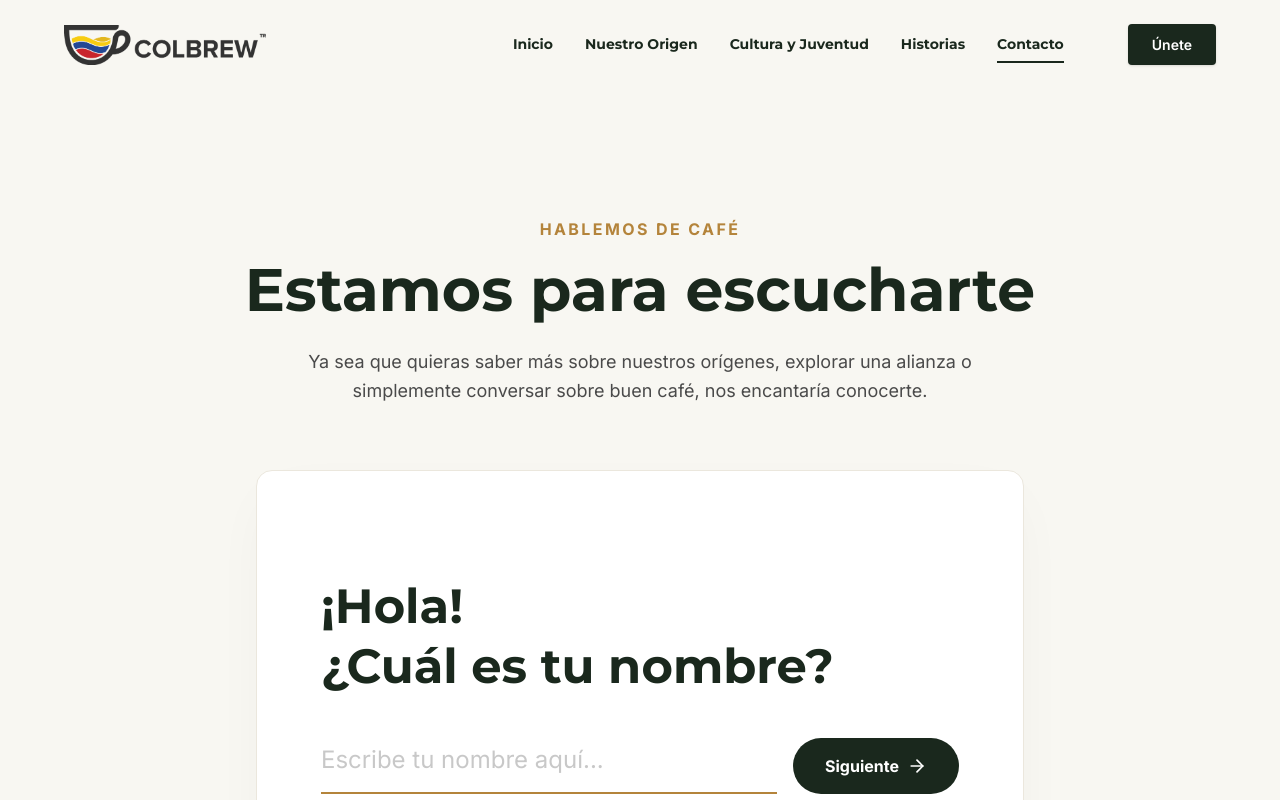
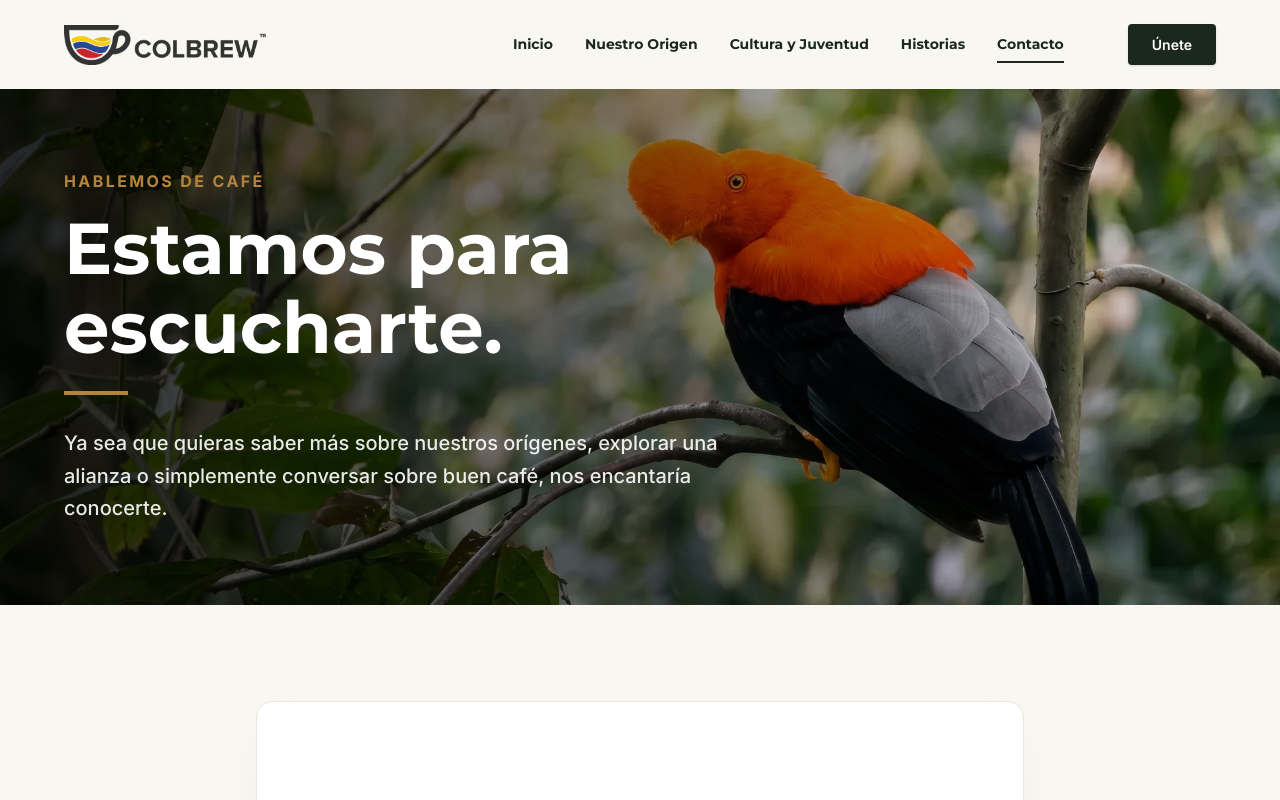
Before and after one commit to jorgegdi25/colbrew.coffee, a Next.js app: page /contacto in a window 1280 px wide. Shown: the top 800 px of the page. Built offline with nearby package versions, Linux system fonts and the light colour scheme.

Commit message:
style: add hero section to contact page

```diff
--- a/src/app/contacto/page.tsx
+++ b/src/app/contacto/page.tsx
@@ -2,6 +2,7 @@ import { TopNavBar } from "@/components/TopNavBar";
 import { Footer } from "@/components/Footer";
 import { ConversationalForm } from "@/components/ConversationalForm";
 import { Reveal } from "@/components/Reveal";
+import Image from "next/image";
 import { Metadata } from "next";
 
 export const metadata: Metadata = {
@@ -14,28 +15,42 @@ export default function ContactoPage() {
     <div className="bg-[#F8F7F2] min-h-screen font-inter text-[#4a4a4a] flex flex-col">
       <TopNavBar />
 
-      <main className="flex-grow pt-32 pb-24 px-6 md:px-16 flex items-center justify-center">
-        <div className="w-full max-w-[1400px] mx-auto">
-
-          <div className="text-center mb-16">
+      <main className="flex-grow">
+        {/* HERO SECTION */}
+        <section className="relative w-full min-h-[500px] flex items-center">
+          <div className="absolute inset-0">
+             <Image src="/brand-2.webp" alt="Contacto COLBREW" fill className="object-cover" />
+             <div className="absolute inset-0 bg-gradient-to-r from-black/80 via-black/50 to-transparent"></div>
+          </div>
+          <div className="relative z-10 max-w-[1400px] mx-auto px-6 md:px-16 w-full py-20">
+            <div className="max-w-2xl">
               <Reveal>
                 <p className="font-inter text-[#b4843b] text-sm md:text-base tracking-[0.15em] uppercase font-bold mb-4">
                   Hablemos de café
                 </p>
-              <h1 className="font-montserrat text-4xl md:text-5xl lg:text-6xl font-bold text-[#1a281d] leading-[1.1] mb-6">
-                Estamos para escucharte
+                <h1 className="font-montserrat text-[48px] md:text-[72px] font-bold text-white leading-[1.1] mb-6">
+                  Estamos para <br /> escucharte.
                 </h1>
-              <p className="font-inter text-lg text-[#4a4a4a] leading-relaxed max-w-2xl mx-auto">
+                <div className="w-16 h-1 bg-[#b4843b] mb-8"></div>
+                <p className="font-inter text-[16px] md:text-[20px] text-white/90 leading-relaxed font-medium">
                   Ya sea que quieras saber más sobre nuestros orígenes, explorar una alianza o simplemente conversar sobre buen café, nos encantaría conocerte.
                 </p>
               </Reveal>
             </div>
+          </div>
+        </section>
+
+        {/* FORM SECTION */}
+        <section className="py-24">
+          <div className="max-w-[1400px] mx-auto px-6 md:px-16">
+
 
           <Reveal delay={0.2}>
             <ConversationalForm />
           </Reveal>
 
           </div>
+        </section>
       </main>
 
       <Footer />
```
Lines whose indentation alone changed are shown as unchanged.
